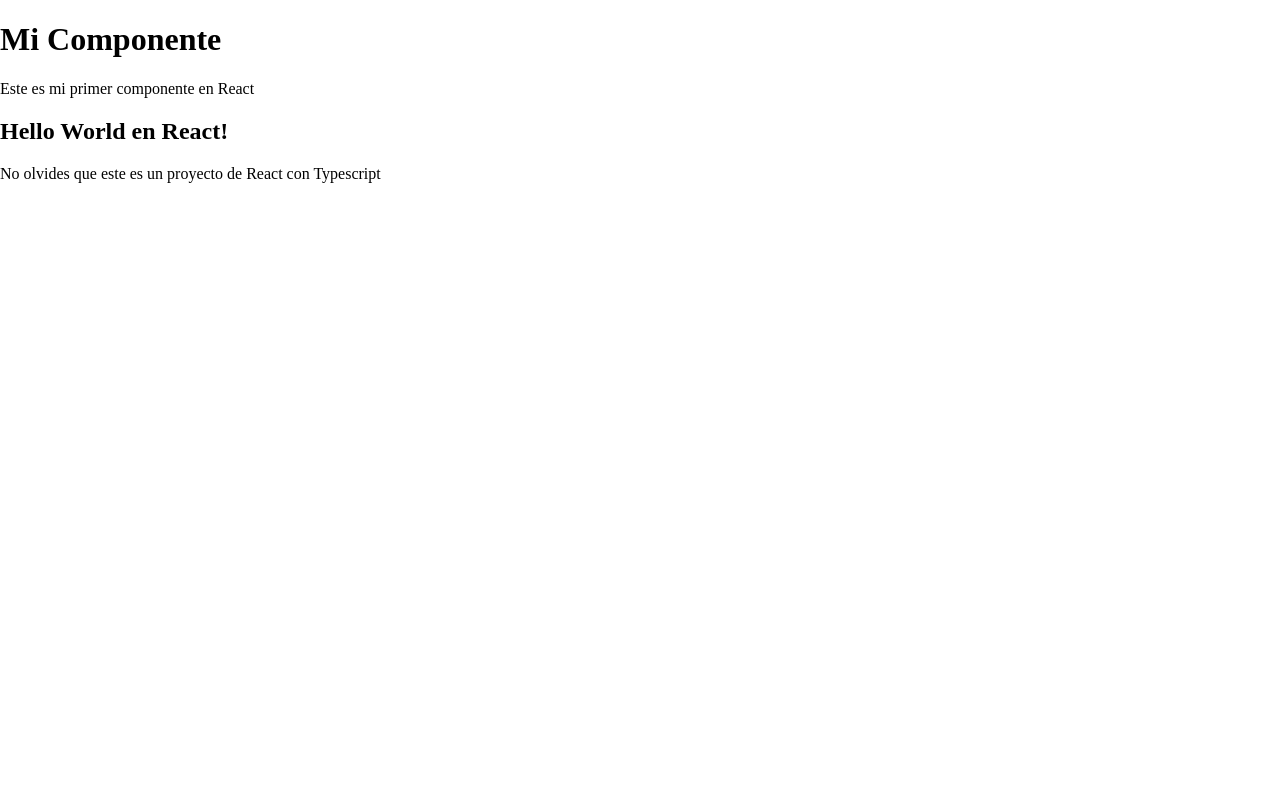
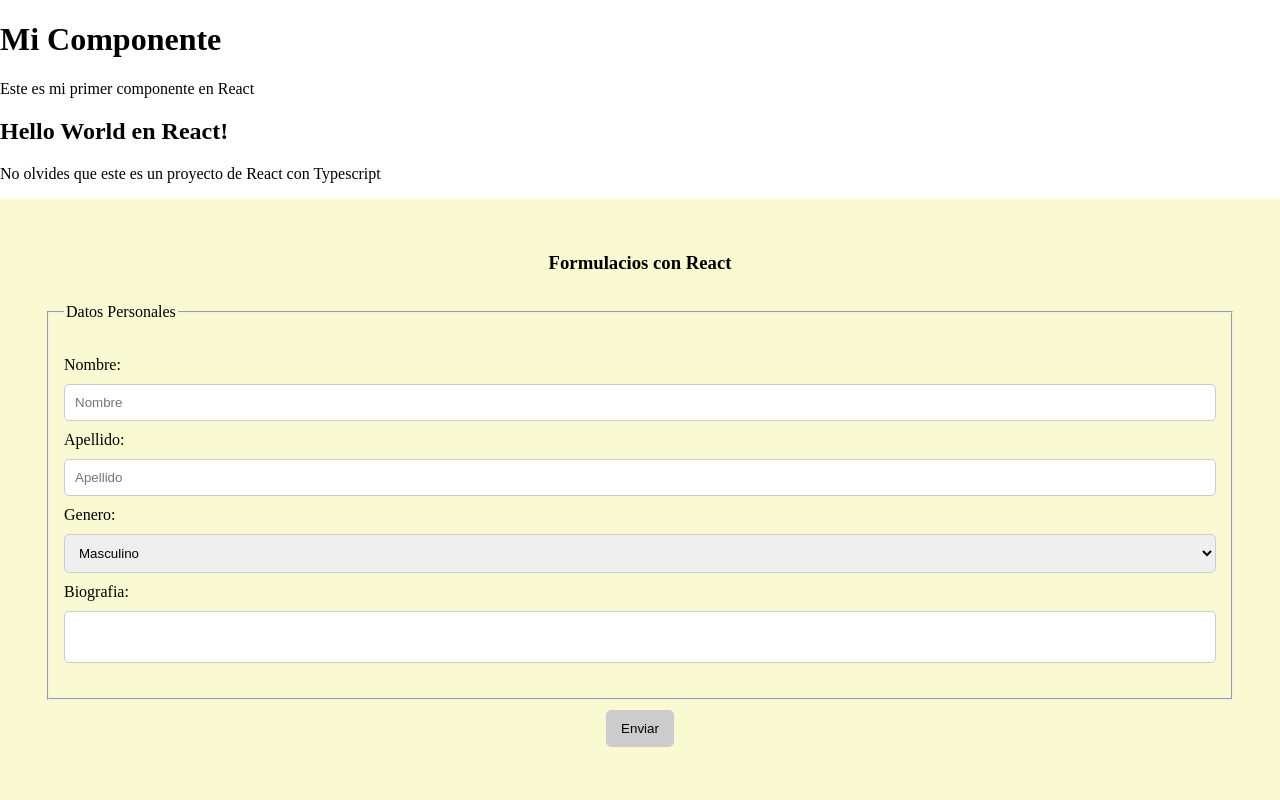
Before and after one commit to MaxSNa15/Master_React, a React (Create React App) app: page / in a window 1280 px wide. Shown: the top 800 px of the page. Built offline with nearby package versions, Linux system fonts and the light colour scheme.

Commit message:
Add FormsComponent and styling for form

```diff
--- a/src/App.tsx
+++ b/src/App.tsx
@@ -1,4 +1,5 @@
 import { FirstComponent } from './components/FirstComponent';
+import { FormsComponent } from './components/FormsComponent';
 // import { SecComponent } from './components/SecComponent';
 // import { ThirComponent } from './components/ThirComponent';
 // import { EventComponent } from './components/EventComponent';
@@ -13,6 +14,7 @@ function App() {
       <main>
         <h2> Hello World en React! </h2>
         <p> No olvides que este es un proyecto de React con Typescript </p>
+        <FormsComponent />
         {/* <SecComponent /> */}
         {/* <ThirComponent nombre='Juan' apellido='Perez' ficha={{edad: 25, sexo: 'M', profesion: 'Programador'}} /> */}
         {/* <EventComponent /> */}
--- /dev/null
+++ b/src/components/FormsComponent.tsx
@@ -0,0 +1,81 @@
+import React, { useState } from 'react';
+
+// Definición del tipo para el usuario
+interface Usuario {
+    nombre: string;
+    apellido: string;
+    genero: string;
+    biografia: string;
+}
+
+export const FormsComponent = () => {
+
+    const [usuario, setUsuario] = useState<Usuario>({
+        nombre: '',
+        apellido: '',
+        genero: '',
+        biografia: ''
+    });
+
+    const conseguirDatosFormulario = (e: React.FormEvent) => {
+
+        e.preventDefault();
+
+        let datos = e.target as HTMLFormElement;
+        // console.log(datos.nimbre.value);
+        // console.log(datos.apellide.value);
+        // console.log(datos.genere.value);
+        // console.log(datos.biblio.value);
+        // Crear un objeto con los datos del formulario
+        let usuario = {
+            nombre: datos.nimbre.value,
+            apellido: datos.apellide.value,
+            genero: datos.genere.value,
+            biografia: datos.biblio.value
+        }
+
+        console.log(usuario);
+        setUsuario(usuario);
+    }
+
+    return (
+        <div className='Forms'>
+            <h3>Formulacios con React</h3>
+
+            <form onSubmit={conseguirDatosFormulario}>
+
+                <fieldset>
+                    <legend>Datos Personales</legend>
+                    <label>Nombre: </label>
+                    <input name="nimbre" type="text" placeholder='Nombre' />
+
+                    <label>Apellido: </label>
+                    <input name="apellide" type="text" placeholder='Apellido' />
+
+                    <label>Genero: </label>
+                    <select name='genere'>
+                        <option value="Masculino">Masculino</option>
+                        <option value="Femenino">Femenino</option>
+                        <option value="Otro">Otro</option>
+                    </select>
+
+                    <label>Biografia: </label>
+                    <textarea name="biblio"></textarea>
+                </fieldset>
+
+                <input type="submit" value=" Enviar " />
+            </form>
+
+            <br />
+
+            <div className="info-usuario">
+                <h4>Informacion del usuario</h4>
+                <p>Nombre: {usuario.nombre}</p>
+                <p>Apellido: {usuario.apellido}</p>
+                <p>Genero: {usuario.genero}</p>
+                <p>Biografia: {usuario.biografia}</p>
+            </div>
+
+        </div>
+    )
+}
--- a/src/index.css
+++ b/src/index.css
@@ -40,3 +40,59 @@ body {
   gap: 10px;
   padding: 35px 0;
 }
+
+.Forms{
+  display: flex;
+  flex-direction: column;
+  align-items: center;
+  background: lightgoldenrodyellow;
+  gap: 10px;
+  padding: 35px 0;
+}
+
+.Forms form{
+  display: flex;
+  flex-direction: column;
+  align-items: center;
+  justify-content: center;
+  gap: 10px;
+}
+
+.Forms fieldset{
+  display: flex;
+  flex-direction: column;
+  gap: 10px;
+  width: 90vw;
+  padding: 35px 15px;
+}
+
+.Forms fieldset input{
+  padding: 10px;
+  border-radius: 5px;
+  border: 1px solid #ccc;
+}
+
+.Forms fieldset select{
+  padding: 10px;
+  border-radius: 5px;
+  border: 1px solid #ccc;
+}
+
+.Forms fieldset textarea{
+  padding: 10px;
+  border-radius: 5px;
+  border: 1px solid #ccc;
+  resize: none;
+}
+
+.Forms input[type="submit"]{
+  padding: 10px;
+  border-radius: 5px;
+  border: 1px solid #ccc;
+  background: #ccc;
+  cursor: pointer;
+}
+
+.Forms input[type="submit"]:hover{
+  background: #999;
+}
```
